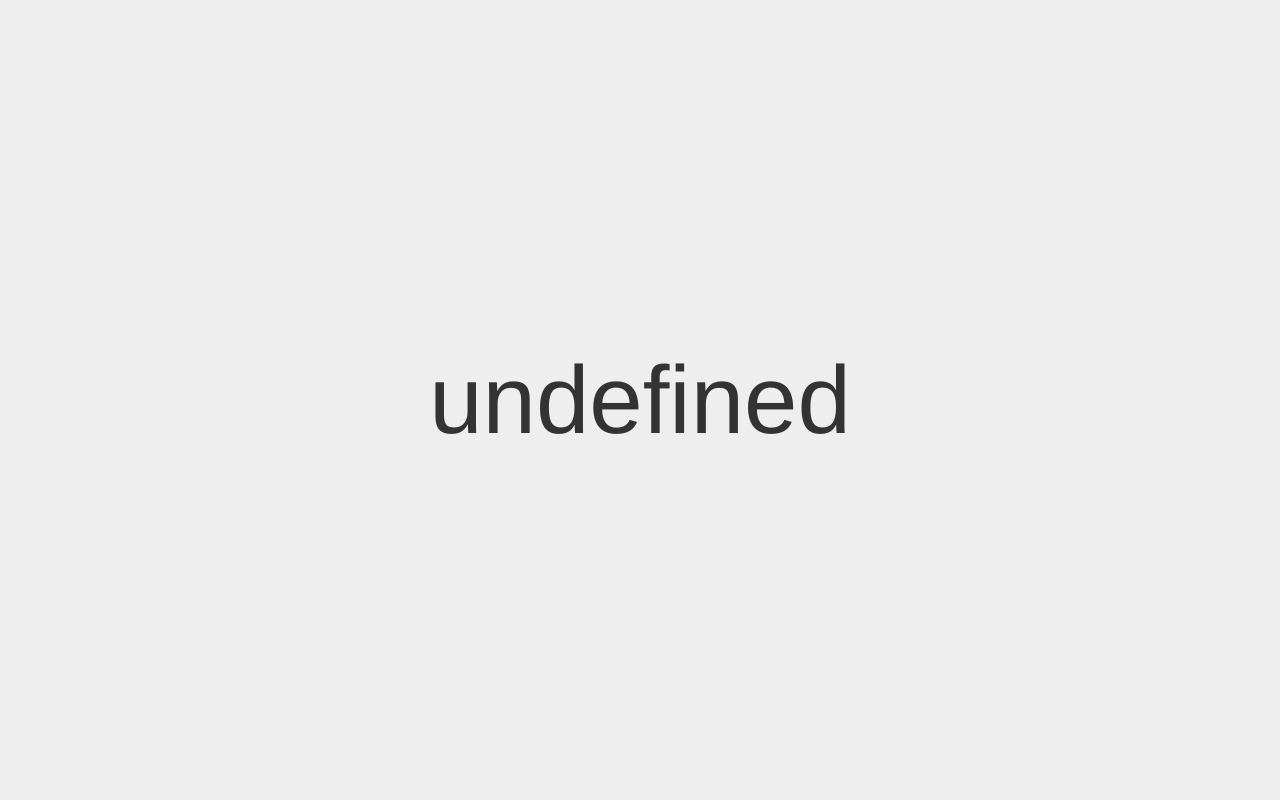
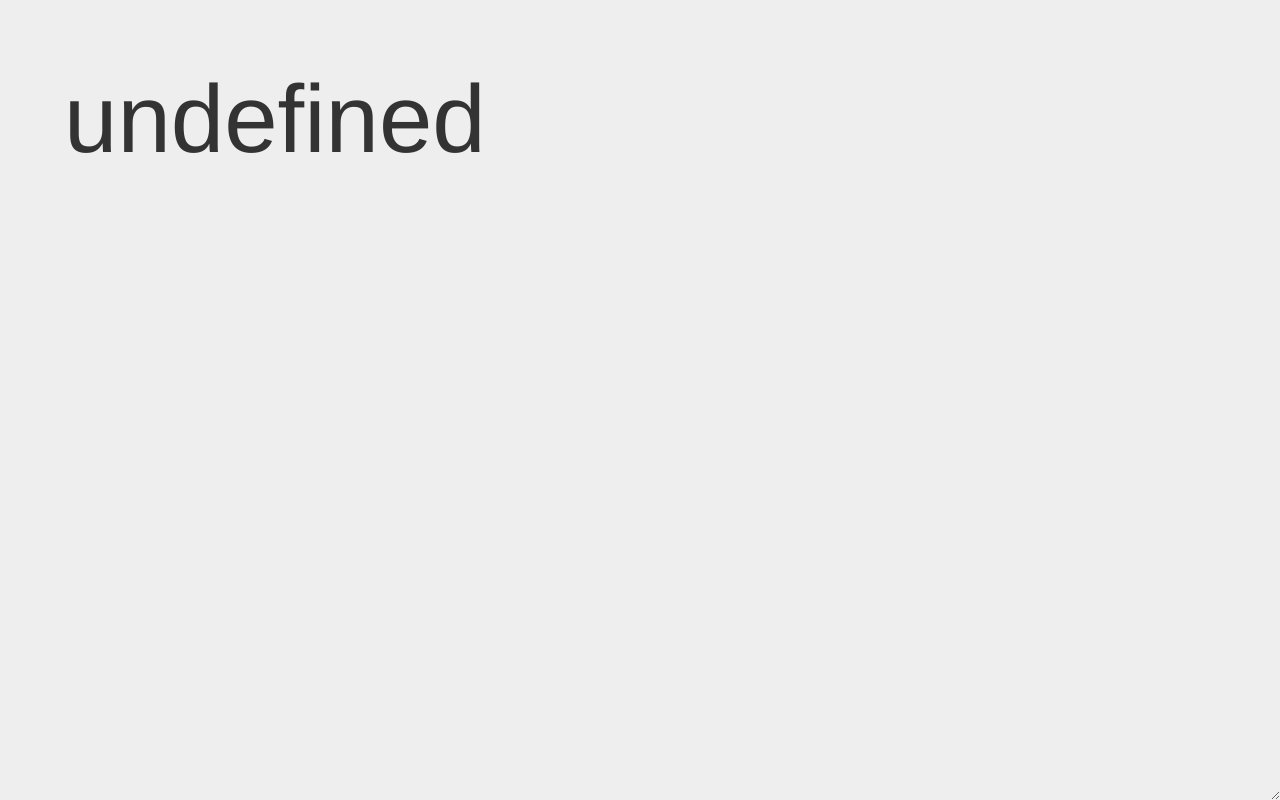
Before and after one commit to kenzhemir/new-tab-message, a browser extension: page index.html in a window 1280 px wide. Drawn offline with Linux system fonts and the light colour scheme.

Commit message:
Replace input with textarea

```diff
--- a/index.html
+++ b/index.html
@@ -5,6 +5,6 @@
   <script src="script.js"></script>
  </head>
  <body>
-   <input id="message" type="text" name="messageInput" spellcheck="false">
+   <textarea id="message" type="text" name="messageInput" spellcheck="false">
  </body>
 </html>
--- a/styles.css
+++ b/styles.css
@@ -7,10 +7,10 @@ body {
 #message {
     height: 100%;
     width: 100%;
-    text-align: center;
+    text-align: left;
     border: 0;
     margin: 0;
-    padding: 0;
+    padding: 5%;
     background: #eee;
     color: #333;
     font-size: 6em;
```
